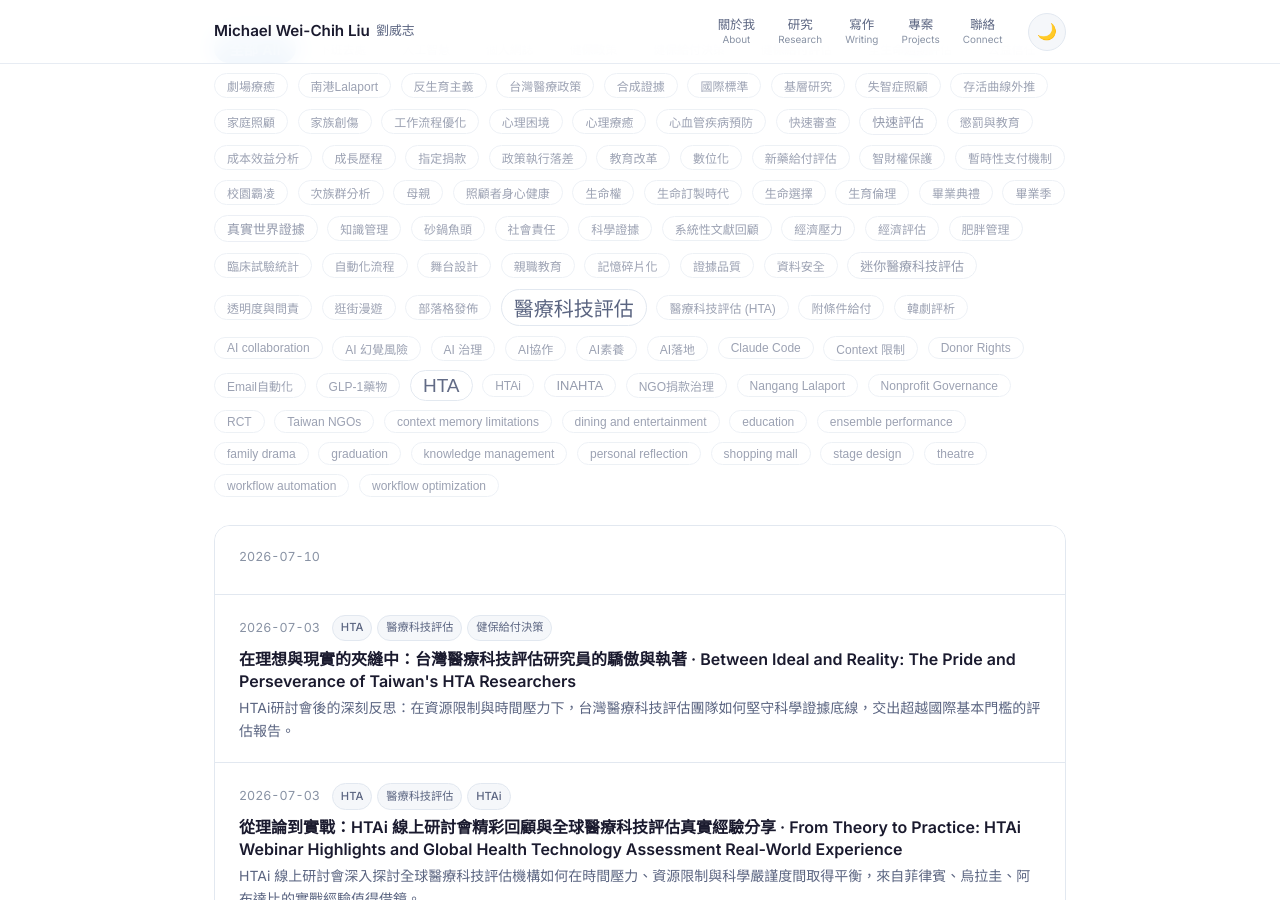
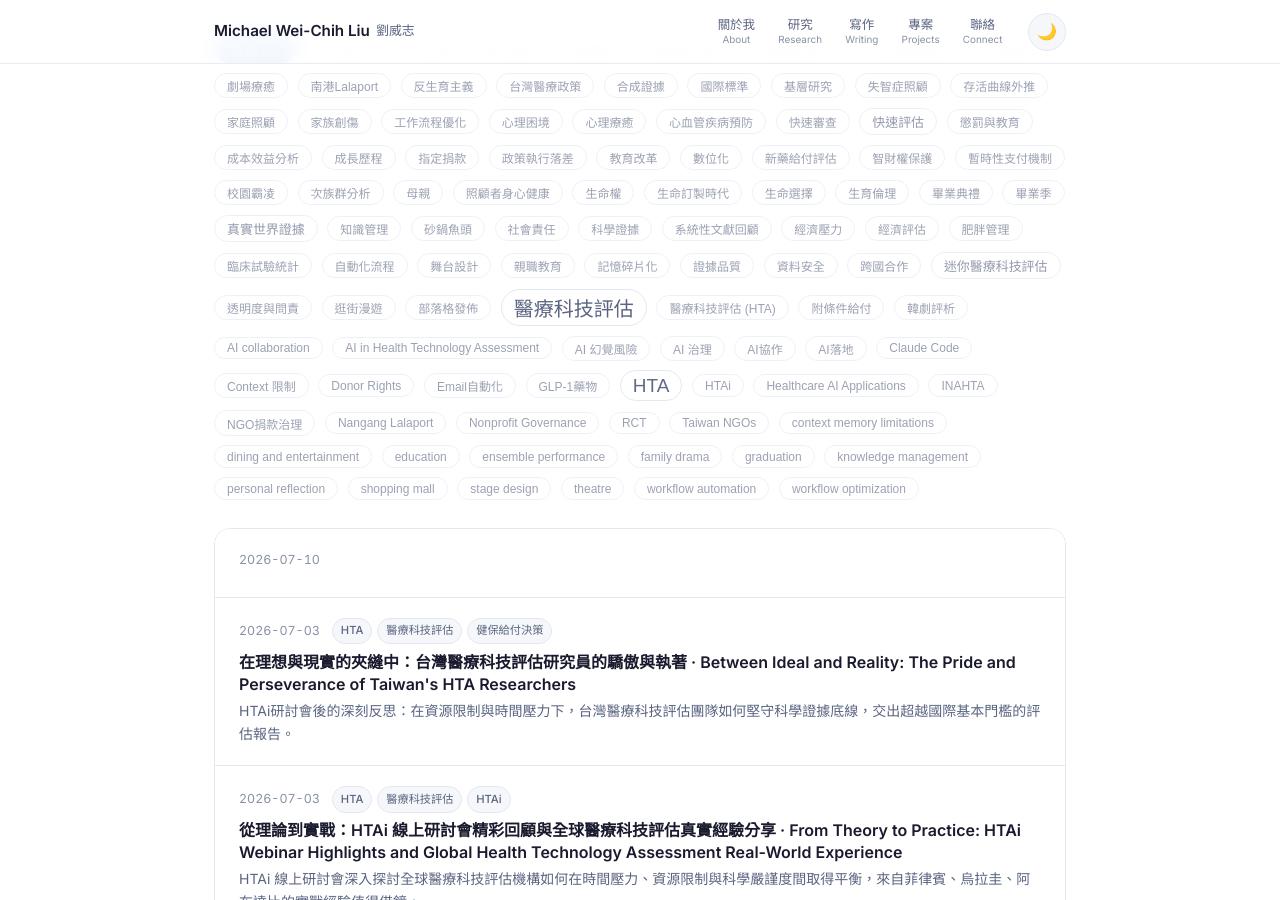
Before and after one commit to liuweichihtw-0624/liuweichihtw-0624.github.io, a Jekyll site: the page built from writing.html, in a window 1280 px wide and 900 px high, scrolled down 342 px. Built offline with Jekyll 4.4.1, drawn with Linux system fonts in a browser that asks for light colours.

Commit message:
retag: update tags for 2026-06-11-ai-hta-inahta-2026-istanbul.md

```diff
--- a/_posts/2026-06-11-ai-hta-inahta-2026-istanbul.md
+++ b/_posts/2026-06-11-ai-hta-inahta-2026-istanbul.md
@@ -2,7 +2,7 @@
 layout: post
 title: "反思與洞見：2026 INAHTA 大會 Day 1 精彩回顧——當醫療科技評估遇上人工智慧 · Insights from INAHTA 2026 Istanbul Day 1: Health Technology Assessment Meets Artificial Intelligence"
 date: 2026-06-11 10:49:22 +0800
-tags: ["INAHTA", "HTA", "人工智慧", "醫療科技評估", "AI素養", "資料安全"]
+tags: ["人工智慧", "醫療科技評估", "資料安全", "跨國合作", "AI in Health Technology Assessment", "HTA", "Healthcare AI Applications"]
 publish: true
 syndicate: []
 excerpt: "虛擬參與 INAHTA 2026 大會，聚焦 AI 與全生命週期 HTA 的挑戰與機遇。AI 應用的務實策略、資料安全與個人素養的拉扯，以及跨國合作的迫切性，是第一天討論的核心焦點。"
```
